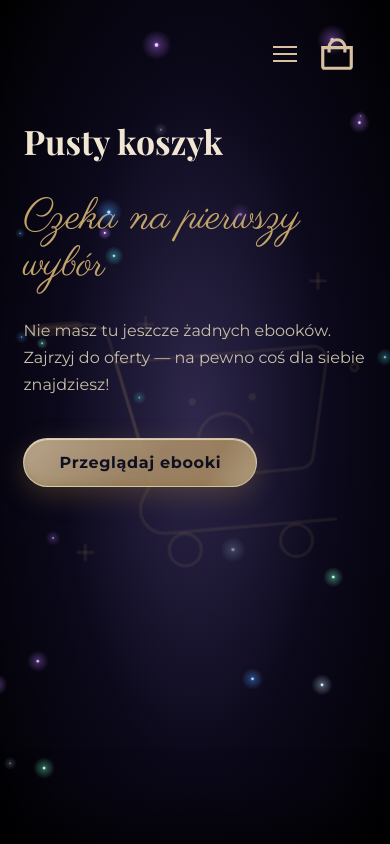
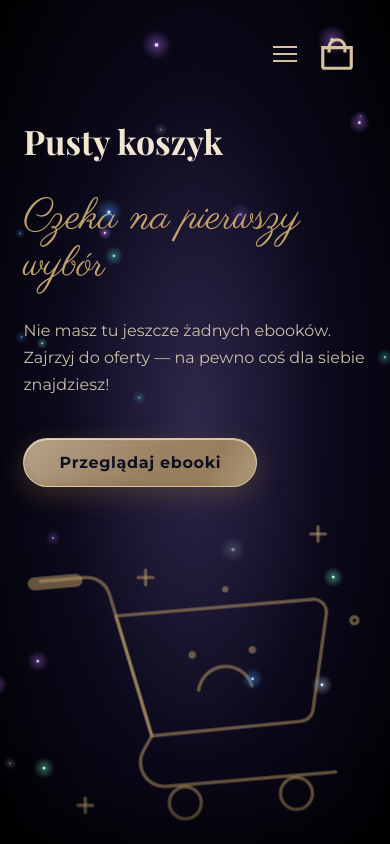
Before and after one commit to eM-Bien/lumera, a Next.js app: page /koszyk in a window 390 px wide. Built offline with nearby package versions, Linux system fonts and the light colour scheme.

Commit message:
add top on mobile for empty cart

```diff
--- a/app/components/Ebooks/Cart/EmptyCart/EmptyCart.module.css
+++ b/app/components/Ebooks/Cart/EmptyCart/EmptyCart.module.css
@@ -78,11 +78,12 @@
     padding: 14vh 6vw 12vh;
   }
   .bgWrap {
+    top: 80%;
     width: min(86vmin, 460px);
     height: min(86vmin, 460px);
   }
   .bgIcon {
-    color: rgba(194, 163, 107, 0.1);
+    color: rgba(194, 163, 107, 0.5);
   }
 }
 
```
